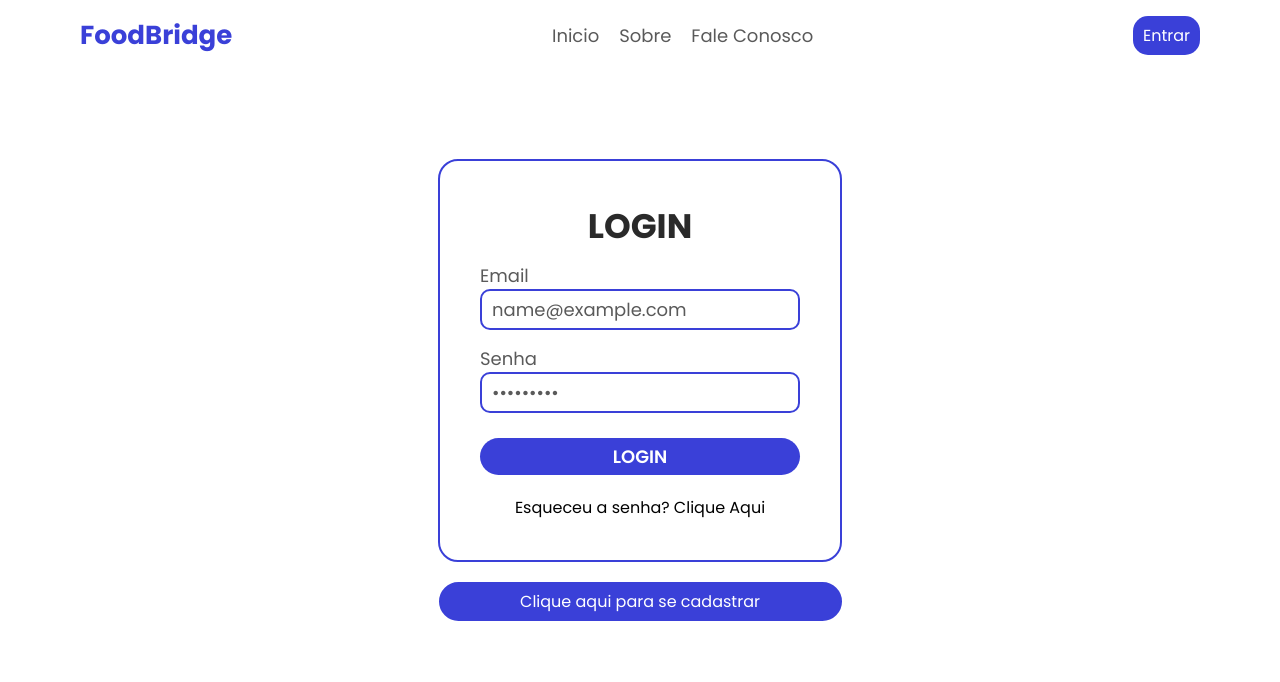
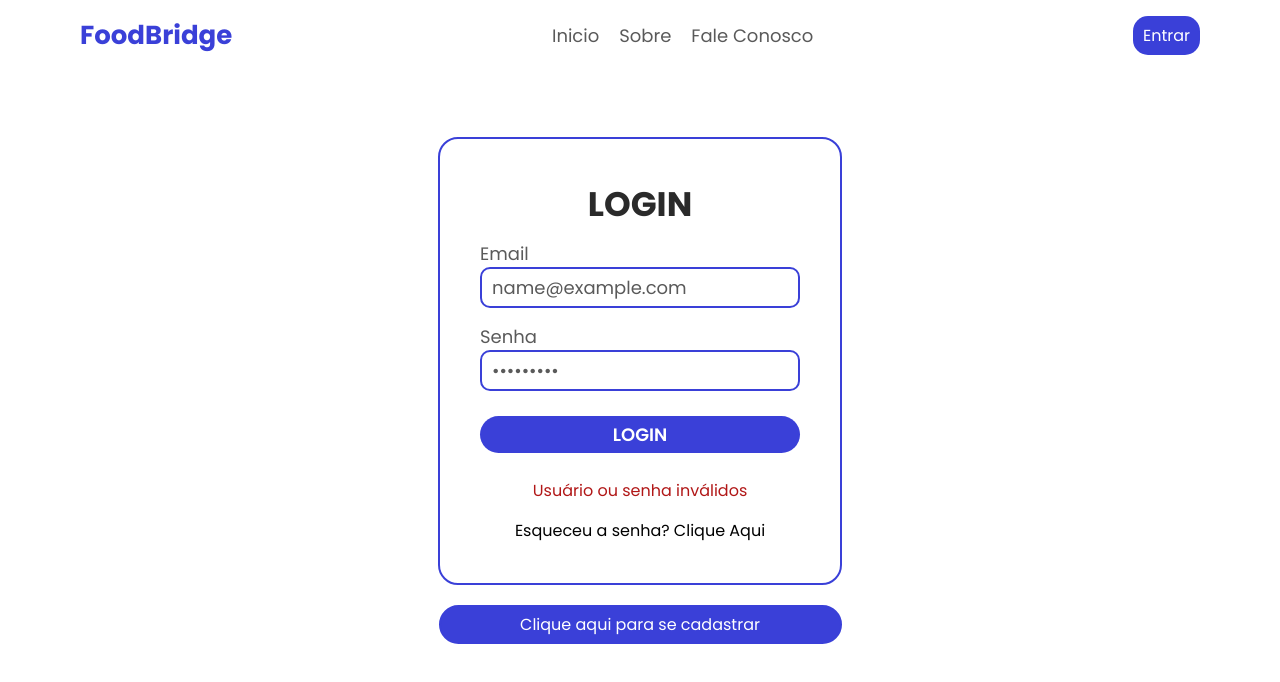
Before and after one commit to EduardoGollner0609/FoodBridge, a React (Vite) app in the folder frontend/: page /login in a window 1280 px wide. Both pictures are taken after typing "name@example.com", "Sample123" into the empty fields and a click on the button "LOGIN". Shown: the top 682 px of the page. Built offline with nearby package versions, Linux system fonts and the light colour scheme; no server answers.

Commit message:
Mensagem de erro de login.

```diff
--- a/frontend/src/App.css
+++ b/frontend/src/App.css
@@ -51,3 +51,12 @@ ul {
 .form-item-input [data-dirty="true"][data-invalid="true"] ~ div {
   display: unset;
 }
+
+.form-global-error {
+  border-radius: 5px;
+  width: 100%;
+  display: flex;
+  justify-content: center;
+  padding: 5px 10px;
+  color: var(--fb-error-form);
+}
--- a/frontend/src/routes/IntroductionPage/LoginPage/index.tsx
+++ b/frontend/src/routes/IntroductionPage/LoginPage/index.tsx
@@ -8,6 +8,8 @@ import * as authService from '../../../services/auth-service';
 export default function LoginPage() {
 
     const navigate = useNavigate();
+
+    const [submitResponseFail, setSubmitResponseFail] = useState(false);
 
     const [formData, setFormData] = useState({
         username: {
@@ -58,6 +60,8 @@ export default function LoginPage() {
             (response) => {
                 authService.saveAccessToken(response.data.access_token);
                 navigate("/community/home");
+            }).catch(() => {
+                setSubmitResponseFail(true);
             });
     }
 
@@ -90,12 +94,18 @@ export default function LoginPage() {
                             </div>
                             <button onClick={handleSubmit}>Login</button>
                         </form>
+                        {submitResponseFail && (
+                            <div className="form-global-error">
+                                Usuário ou senha inválidos
+                            </div>)
+                        }
                         <div className="card-login-reset-password">
                             <Link to="/recovery/password">
                                 Esqueceu a senha? Clique Aqui
                             </Link>
                         </div>
                     </div>
+
                     <div className="card-login-invite-register-space">
                         <Link to="/register">
                             Clique aqui para se cadastrar
```
